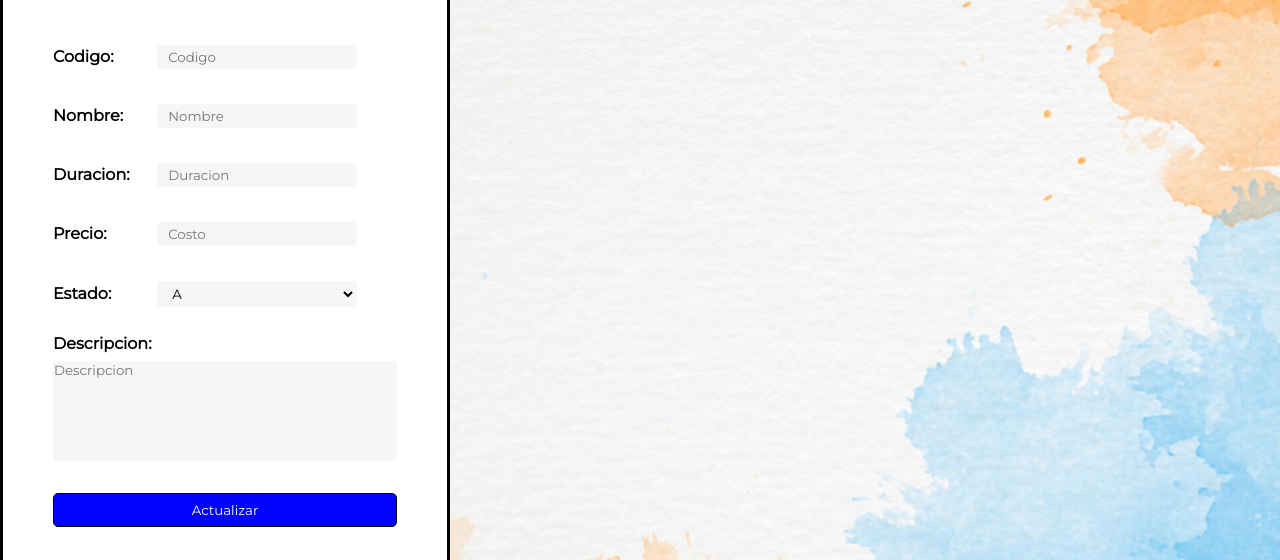
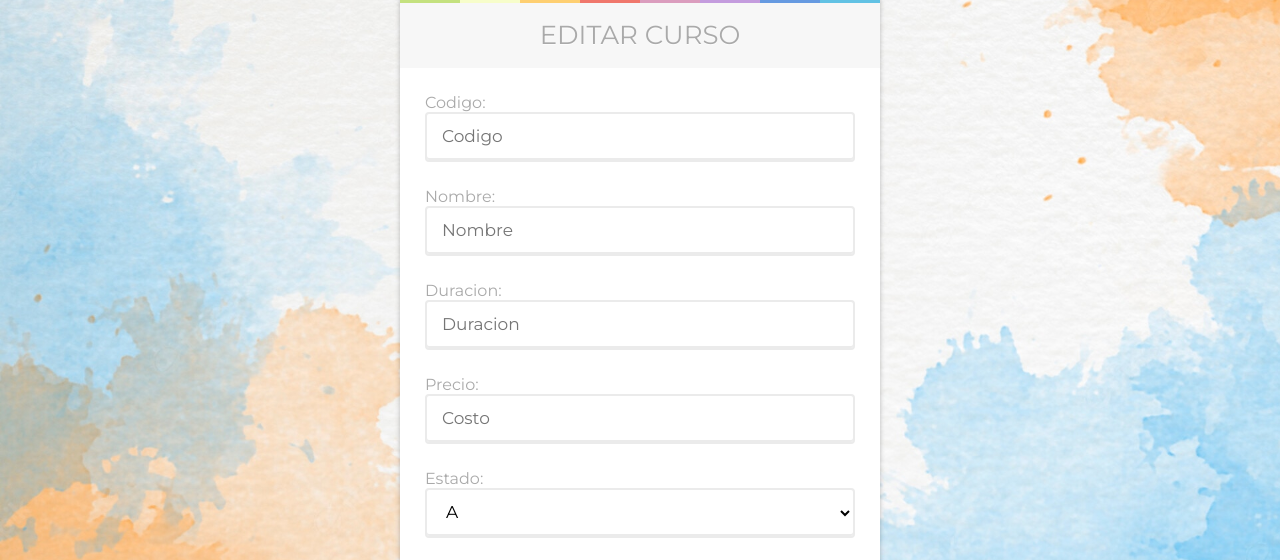
Before and after one commit to Angelito012/ProyectoApiRest, a plain HTML site: page ProyectoAPIREST/Views/Instructor/cursos/index.html in a window 1280 px wide. Shown: the part 55-615 px from the top of the page. Drawn offline with Linux system fonts and the light colour scheme.

Commit message:
editar curso

```diff
--- a/ProyectoAPIREST/Views/Instructor/cursos/css/estilo.css
+++ b/ProyectoAPIREST/Views/Instructor/cursos/css/estilo.css
@@ -13,64 +13,166 @@ body{
     align-items: center ;
 }
 
-.contformulario{
-    width: 25%;
+.sign-up {
+	position: relative;
+	margin: 50px auto;
+	width: 480px;
+	padding: 33px 25px 29px;
+	background: white;
+	border-bottom: 1px solid #c4c4c4;
+	border-radius: 5px;
+	-webkit-box-shadow: 0 1px 5px rgba(0, 0, 0, 0.25);
+	box-shadow: 0 1px 5px rgba(0, 0, 0, 0.25);
+  }
+  .sign-up:before, .sign-up:after {
+	content: '';
+	position: absolute;
+	bottom: 1px;
+	left: 0;
+	right: 0;
+	height: 10px;
+	background: inherit;
+	border-bottom: 1px solid #d2d2d2;
+	border-radius: 4px;
+  }
+  .sign-up:after {
+	bottom: 3px;
+	border-color: #dcdcdc;
   }
 
-.titulo{
-    margin-left: 115px;
+  .sign-up-title {
+	margin: -25px -25px 25px;
+	padding: 15px 25px;
+	line-height: 35px;
+	font-size: 26px;
+	font-weight: 300;
+	color: #aaa;
+	text-align: center;
+	text-shadow: 0 1px rgba(255, 255, 255, 0.75);
+	background: #f7f7f7;
+  }
+  .sign-up-title:before {
+	content: '';
+	position: absolute;
+	top: 0;
+	left: 0;
+	right: 0;
+	height: 8px;
+	background: #c4e17f;
+	border-radius: 5px 5px 0 0;
+	background-image: -webkit-linear-gradient(left, #c4e17f, #c4e17f 12.5%, #f7fdca 12.5%, #f7fdca 25%, #fecf71 25%, #fecf71 37.5%, #f0776c 37.5%, #f0776c 50%, #db9dbe 50%, #db9dbe 62.5%, #c49cde 62.5%, #c49cde 75%, #669ae1 75%, #669ae1 87.5%, #62c2e4 87.5%, #62c2e4);
+	background-image: -moz-linear-gradient(left, #c4e17f, #c4e17f 12.5%, #f7fdca 12.5%, #f7fdca 25%, #fecf71 25%, #fecf71 37.5%, #f0776c 37.5%, #f0776c 50%, #db9dbe 50%, #db9dbe 62.5%, #c49cde 62.5%, #c49cde 75%, #669ae1 75%, #669ae1 87.5%, #62c2e4 87.5%, #62c2e4);
+	background-image: -o-linear-gradient(left, #c4e17f, #c4e17f 12.5%, #f7fdca 12.5%, #f7fdca 25%, #fecf71 25%, #fecf71 37.5%, #f0776c 37.5%, #f0776c 50%, #db9dbe 50%, #db9dbe 62.5%, #c49cde 62.5%, #c49cde 75%, #669ae1 75%, #669ae1 87.5%, #62c2e4 87.5%, #62c2e4);
+	background-image: linear-gradient(to right, #c4e17f, #c4e17f 12.5%, #f7fdca 12.5%, #f7fdca 25%, #fecf71 25%, #fecf71 37.5%, #f0776c 37.5%, #f0776c 50%, #db9dbe 50%, #db9dbe 62.5%, #c49cde 62.5%, #c49cde 75%, #669ae1 75%, #669ae1 87.5%, #62c2e4 87.5%, #62c2e4);
   }
 
-form{
-	width:450px;
-	padding:50px;
-	border-radius:10px;
-	margin:auto;
-	background-color:#fff;
-    border: solid;
+  input {
+	font-family: inherit;
+	color: inherit;
+	-webkit-box-sizing: border-box;
+	-moz-box-sizing: border-box;
+	box-sizing: border-box;
   }
 
-form label{
-	width:100px;
-	font-weight:bold;
-	display:inline-block;
+  .sign-up-input {
+	width: 100%;
+	height: 50px;
+	margin-bottom: 25px;
+	padding: 0 15px 2px;
+	font-size: 17px;
+	background: white;
+	border: 2px solid #ebebeb;
+	border-radius: 4px;
+	-webkit-box-shadow: inset 0 -2px #ebebeb;
+	box-shadow: inset 0 -2px #ebebeb;
+  }
+  .sign-up-input:focus {
+	border-color: #62c2e4;
+	outline: none;
+	-webkit-box-shadow: inset 0 -2px #62c2e4;
+	box-shadow: inset 0 -2px #62c2e4;
+  }
+  .lt-ie9 .sign-up-input {
+	line-height: 48px;
   }
 
-form input[type="text"],
-form select,
-form input[type="email"]{
-	width:200px;
-	padding:3px 10px;
-	border:1px solid #f6f6f6;
-	border-radius:3px;
-	background-color:#f6f6f6;
-	margin:8px 0;
-	display:inline-block;
+  .sign-up-button {
+	position: relative;
+	vertical-align: top;
+	width: 100%;
+	height: 54px;
+	padding: 0;
+	font-size: 22px;
+	color: white;
+	text-align: center;
+	text-shadow: 0 1px 2px rgba(0, 0, 0, 0.25);
+	background: #f0776c;
+	border: 0;
+	border-bottom: 2px solid #d76b60;
+	border-radius: 5px;
+	cursor: pointer;
+	-webkit-box-shadow: inset 0 -2px #d76b60;
+	box-shadow: inset 0 -2px #d76b60;
+  }
+  .sign-up-button:active {
+	top: 1px;
+	outline: none;
+	-webkit-box-shadow: none;
+	box-shadow: none;
   }
 
-form input[type="button"]{
-	width:100%;
-	padding:8px 16px;
-	margin-top:32px;
-	border:1px solid #000;
-	border-radius:5px;
-	display:block;
-	color:#fff;
-	background-color:#0004ff;
+  h1{
+	text-align: center;
   }
 
-form input[type="submit"]:hover{
-	cursor:pointer;
+  .form-seleccion {
+	position: relative;
+	margin: 50px auto;
+	width: 750px;
+	padding: 33px 25px 29px;
+	background: white;
+	border-bottom: 1px solid #c4c4c4;
+	border-radius: 5px;
+	-webkit-box-shadow: 0 1px 5px rgba(0, 0, 0, 0.25);
+	box-shadow: 0 1px 5px rgba(0, 0, 0, 0.25);
+  }
+  .form-seleccion:before, .form-seleccion:after {
+	content: '';
+	position: absolute;
+	bottom: 1px;
+	left: 0;
+	right: 0;
+	height: 10px;
+	background: inherit;
+	border-bottom: 1px solid #d2d2d2;
+	border-radius: 4px;
+  }
+  .form-seleccion:after {
+	bottom: 3px;
+	border-color: #dcdcdc;
   }
 
-textarea{
-	width:100%;
-	height:100px;
-	border:1px solid #f6f6f6;
-	border-radius:3px;
-	background-color:#f6f6f6;
-	margin:8px 0;
-	/*resize: vertical | horizontal | none | both*/
-	resize:none;
-	display:block;
+
+  .select-button {
+	position: relative;
+	vertical-align: top;
+	width: 300px;
+	height: 250px;
+	padding: 0;
+	font-size: 22px;
+	color: white;
+	text-align: center;
+
+	border: 0;
+	border-bottom: 2px solid #090909;
+	border-radius: 5px;
+	cursor: pointer;
   }
+  label{
+	color: #aaa;
+	text-align: center;
+  }
+
+#descripcion{
+	height: 100px;
+}
--- a/ProyectoAPIREST/Views/Instructor/cursos/index.html
+++ b/ProyectoAPIREST/Views/Instructor/cursos/index.html
@@ -8,33 +8,34 @@
     <title>Document</title>
 </head>
 <body>
-    <h1 class="titulo">EDITAR CURSO</h1>
     <div class="contformulario" id="contformulario">
-        <form class="formulario" id="formulario">
+        <form class="sign-up" id="formulario">
+            <h1 class="sign-up-title">EDITAR CURSO</h1>
             <label for="codigo">Codigo: </label>
-            <input type="text" placeholder="Codigo" id="codigo" class="codigo" disabled><br><br>
+            <input type="text" placeholder="Codigo" id="codigo" class="sign-up-input" disabled>
 
             <label for="nombre">Nombre:</label>
-            <input type="text" placeholder="Nombre" id="nombre" class="nombre"><br><br>
+            <input type="text" placeholder="Nombre" id="nombre" class="sign-up-input">
 
             <label for="duracion">Duracion:</label>
-            <input type="text" placeholder="Duracion" id="duracion" class="duracion"><br><br>
+            <input type="text" placeholder="Duracion" id="duracion" class="sign-up-input">
 
             <label for="precio">Precio:</label>
-            <input type="text" placeholder="Costo" id="costo" class="costo"><br><br>
+            <input type="text" placeholder="Costo" id="costo" class="sign-up-input">
 
             <label for="estado">Estado:</label>
-            <select id="estado" class="estado">
+            <select id="estado" class="sign-up-input">
                 <option value="A">A</option>
                 <option value="I">I</option>
-            </select><br><br>
+            </select>
 
             <label for="descripcion">Descripcion:</label>
-            <textarea  type="text" placeholder="Descripcion" id="descripcion" class="descripcion"></textarea>
+            <textarea  type="text" placeholder="Descripcion" id="descripcion" class="sign-up-input"></textarea>
 
-            <input type="button" value="Actualizar" id="enviar">
+            <input type="button" class="sign-up-button" value="Actualizar" id="enviar">
         </form>
     </div>
+
     <h1>LISTADO DE LECCIONES</h1>
 </body>
 </html>
--- a/ProyectoAPIREST/Views/Instructor/js/Instructor.js
+++ b/ProyectoAPIREST/Views/Instructor/js/Instructor.js
@@ -23,6 +23,7 @@ btnLogout.addEventListener('click',salir);
 
 function salir(){
     alert('Sesion cerrada')
+    localStorage.clear();
     location.href="../index.html";
 }
 
```
Lines whose indentation alone changed are shown as unchanged.
